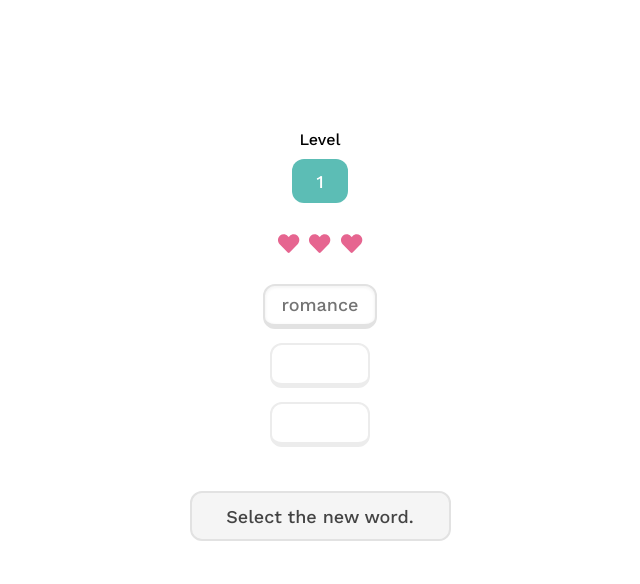
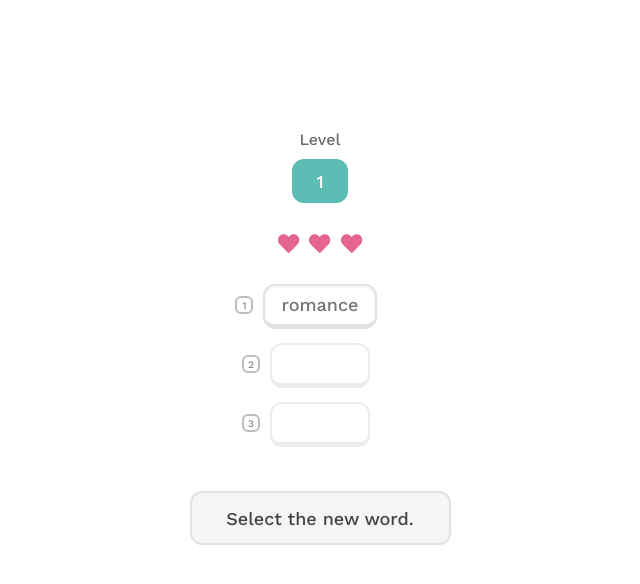
Before and after one commit to mangonaise/braincache, a React (Create React App) app: page / in a window 1280 px wide. Shown: the top 584 px of the page, without its empty margins (320-960 px from the left). Built offline with nearby package versions, Linux system fonts and the light colour scheme.

Commit message:
Implement keyboard shortcuts

```diff
--- a/src/App.css
+++ b/src/App.css
@@ -1,16 +1,13 @@
 @import url('https://fonts.googleapis.com/css2?family=Work+Sans:wght@400;500;600&display=swap');
 
 :root {
-  --word-button-focus-color: rgb(189, 189, 189);
-  --gentle-red: rgb(206, 57, 57);
-  --gentle-red-border: rgb(182, 49, 49);
-  --gentle-green:  rgb(120, 200, 0);
-  --gentle-green-border:  rgb(106, 177, 0);
   --word-sweep-duration: 400ms;
+  --button-focus-color: rgb(189, 189, 189);
 }
 
 body {
   background-color: white;
+  box-sizing: border-box;
 }
 
 * {
@@ -32,6 +29,12 @@ body {
   border-radius: 16px;
 }
 
+#title {
+  text-align: center;
+  color: rgb(73, 73, 73);
+  cursor: default;
+}
+
 #status-text {
   font-size: 18px;
   font-weight: 500;
@@ -43,10 +46,51 @@ body {
   height: 40px;
   min-width: 225px;
   border-radius: 12px;
-  padding: 3px 16px;
+  padding: 5px 16px;
   border: solid 2px;
   border-color: rgb(226, 226, 226);
   background-color: rgb(245, 245, 245);
+  margin: 0 10px;
+  text-align: center;
+}
+
+.stylish-button {
+  display: block;
+  height: 45px;
+  min-width: 100px;
+  font-weight: 500;
+  color: rgb(116, 116, 116);
+  font-size: 18px;
+  background-color: rgb(255, 255, 255);
+  border-radius: 12px;
+  margin-bottom: 14px;
+  padding: 4px 16px 5px 16px;
+  border: solid 2px;
+  border-bottom: solid 5px;
+  border-color: rgb(226, 226, 226);
+  background-color: white;
+  box-shadow: inset rgb(0,0,0,0.045) 0px 1px 3px 1px, inset white 0px 0px 0px 3px;
+}
+
+.ui-button:hover {
+  border-color: var(--button-focus-color);
+}
+
+.ui-button:focus {
+  outline: none;
+}
+
+@media only screen and (min-width: 600px) {
+  .ui-button:focus {
+    border-color: var(--button-focus-color);
+  }
+}
+
+.ui-button:active {
+  outline: none;
+  border-bottom-width: 2px;
+  height: 40px;
+  margin-top: 5px;
 }
 
 .move-into-view {
@@ -57,7 +101,6 @@ body {
 .move-out-of-view {
   animation: sweep-out var(--word-sweep-duration) cubic-bezier(0.12, 0, 0.39, 0);
   animation-fill-mode: forwards;
-  background: white;
 }
 
 @keyframes sweep-in {
--- a/src/App.js
+++ b/src/App.js
@@ -15,7 +15,7 @@ const statuses = {
 const root = document.documentElement;
 
 function App() {
-  const [levelNumber, setLevelNumber] = useState(0);
+  const [currentLevel, setCurrentLevel] = useState(0);
   const [levelsSinceLastMistake, setLevelsSinceLastMistake] = useState(0);
   const [lives, setLives] = useState(3);
   const [disableWordButtons, setDisableWordButtons] = useState(false);
@@ -66,12 +66,23 @@ function App() {
     })
   } // Updated word state triggers display of next level...
 
+  useEffect(() => {
+    setLevelState(newLevelState());
+  }, [words]);
+
+  useEffect(() => {
+    if (levelState.wordSelection.length > 0) {
+      displayNextLevel();
+    }
+  }, [levelState])
+
   function displayNextLevel() {
-    setLevelNumber(prevState => prevState + 1);
+    setCurrentLevel(prevState => prevState + 1);
     setMoveWordsOutOfView(false);
     setDisableWordButtons(false);
     setStatusText(statuses.promptSelection);
     document.activeElement.blur();
+    if (currentLevel === 3) root.style.setProperty('--word-shortcut-visibility', 'hidden');
   }
 
   function newLevelState() {
@@ -101,25 +112,16 @@ function App() {
     }
   }
 
-  useEffect(() => {
-    setLevelState(newLevelState());
-  }, [words]);
-
-  useEffect(() => {
-    if (levelState.wordSelection.length > 0) {
-      displayNextLevel();
-    }
-  }, [levelState])
-
   return (
     <div className="App">
-      <LevelDisplay level={levelNumber} />
+      <LevelDisplay level={currentLevel} moveOutOfView={moveWordsOutOfView}/>
       <VerticalBreak />
       <LivesDisplay lives={lives}/>
       <VerticalBreak />
       {levelState.wordSelection.map((word, index) => (
         <WordButton
           key={index}
+          shortcut={index + 1}
           word={word}
           correctAnswer={levelState.correctAnswer}
           onSelect={handleSelectWord}
--- a/src/components/LevelDisplay.css
+++ b/src/components/LevelDisplay.css
@@ -4,6 +4,7 @@
   justify-content: center;
   align-items: center;
   gap: 10px;
+  color: rgb(107, 107, 107);
   font-weight: 500;
   cursor: default;
 }
--- a/src/components/LevelDisplay.js
+++ b/src/components/LevelDisplay.js
@@ -1,11 +1,13 @@
 import React from 'react';
 import './LevelDisplay.css';
 
-const LevelDisplay = ({ level }) => {
+const LevelDisplay = ({ level, moveOutOfView }) => {
   return (
     <div id="level-display">
-      Level
-      <div id="level-number-indicator">{level}</div>
+      <div>Level</div>
+      <div id="level-number-indicator" >
+        <div className={moveOutOfView ? 'move-out-of-view' : 'move-into-view'}>{level}</div>
+      </div>
     </div>
   )
 }
--- a/src/components/WordButton.css
+++ b/src/components/WordButton.css
@@ -1,22 +1,26 @@
+:root {
+  --gentle-red: rgb(206, 57, 57);
+  --gentle-red-border: rgb(182, 49, 49);
+  --gentle-green:  rgb(120, 200, 0);
+  --gentle-green-border:  rgb(106, 177, 0);
+  --word-shortcut-visibility: hidden;
+}
+
+@media only screen and (min-width: 600px) {
+  .unselected-word:focus {
+    border-color: var(--button-focus-color);
+  }
+
+  :root {
+    --word-shortcut-visibility: visible;
+  }
+}
+
 .word-button {
-  display: block;
-  height: 45px;
-  min-width: 100px;
-  font-weight: 500;
-  color: rgb(116, 116, 116);
-  font-size: 18px;
-  background-color: rgb(255, 255, 255);
-  border-radius: 12px;
-  margin-bottom: 14px;
-  padding: 4px 16px 5px 16px;
-  border: solid 2px;
-  border-bottom: solid 5px;
-  border-color: rgb(226, 226, 226);
+  position: relative;
   background: linear-gradient(to left, rgb(255, 255, 255) 50%, var(--gentle-green) 50%);
-  background-color: white;
   background-size: 200% 100%;
   background-position: right;
-  box-shadow: inset rgb(0,0,0,0.045) 0px 1px 3px 1px, inset white 0px 0px 0px 3px;
   opacity: 1;
 }
 
@@ -25,7 +29,7 @@
 }
 
 .unselected-word:hover {
-  border-color: var(--word-button-focus-color);
+  border-color: var(--button-focus-color);
 }
 
 .unselected-word:active {
@@ -33,12 +37,6 @@
   border-bottom-width: 2px;
   height: 40px;
   margin-top: 5px;
-}
-
-@media only screen and (min-width: 600px) {
-  .unselected-word:focus {
-    border-color: var(--word-button-focus-color);
-  }
 }
 
 .animate-word {
@@ -75,3 +73,20 @@
 .word-button[disabled]:hover {
   border-color: rgb(236, 236, 236);
 }
+
+.word-shortcut-label {
+  visibility: var(--word-shortcut-visibility);
+  position: absolute;
+  display: flex;
+  justify-content: center;
+  align-items: center;
+  font-size: 10px;
+  left: -30px;
+  top: 10px;
+  height: 14px;
+  width: 14px;
+  background-color: white;
+  border: solid 2px  var(--button-focus-color);
+  border-radius: 6px;
+  color: gray;
+}
--- a/src/components/WordButton.js
+++ b/src/components/WordButton.js
@@ -1,36 +1,57 @@
-import React, { useState, useEffect } from 'react';
+import React, { useState, useEffect, useRef } from 'react';
 import './WordButton.css';
 
-const WordButton = ({ word, correctAnswer, onSelect, disabled, moveOutOfView }) => {
-  const [wasSelected, setWasSelected] = useState(false);
+const WordButton = ({ shortcut, word, correctAnswer, onSelect, disabled, moveOutOfView }) => {
+  const [animationState, setAnimationState] = useState('none');
 
-  function selectWord(event) {
+  function selectThisWord() {
     if (disabled) return;
-    setWasSelected(true);
     const isCorrect = word === correctAnswer;
-    animate(event.target, isCorrect);
+    setAnimationState(isCorrect ? 'correct' : 'incorrect');
     onSelect(isCorrect);
   }
+  // The keyboard shortcut listener needs access to a ref, or else it will not have access to most recent props.
+  const selectThisWordRef = useRef(selectThisWord);
 
-  function animate(buttonElement, isCorrect) {
-    buttonElement.classList.remove('unselected-word');
-    buttonElement.classList.add('animate-word');
-    if (isCorrect) buttonElement.classList.add('correct-word');
-    else buttonElement.classList.add('incorrect-word');
+  function checkShortcut(event) {
+    if (parseInt(event.key) === shortcut) {
+      selectThisWordRef.current();
+    }
   }
 
   useEffect(() => {
-    setWasSelected(false);
+    document.addEventListener('keyup', checkShortcut);
+    return (() => document.removeEventListener('keyup'));
+  }, [])
+
+  useEffect(() => {
+    setAnimationState('none');
   }, [correctAnswer])
+
+  useEffect(() => {
+    selectThisWordRef.current = selectThisWord;
+  }, [disabled])
 
   return(
     <button
-      disabled={disabled && !wasSelected}
-      className={`word-button unselected-word ${moveOutOfView ? 'move-out-of-view' : 'move-into-view'}`}
-      onClick={selectWord}>
+      disabled={disabled && animationState === 'none'}
+      className={`${getStyleFromAnimationState(animationState)} ${moveOutOfView ? 'move-out-of-view' : 'move-into-view'}`}
+      onClick={selectThisWord}>
       {word}
+      <div className="word-shortcut-label">{shortcut}</div>
     </button>
   )
 }
 
+function getStyleFromAnimationState(state) {
+  let style = 'stylish-button word-button';
+  if (state === 'none') {
+    style += ' unselected-word';
+  } else {
+    style += ' animate-word';
+    style += state === 'correct' ? ' correct-word' : ' incorrect-word';
+  }
+  return style;
+}
+
 export default WordButton;
```
Also changed, not shown: 1 other file (tests, documents, lock files or other folders).
